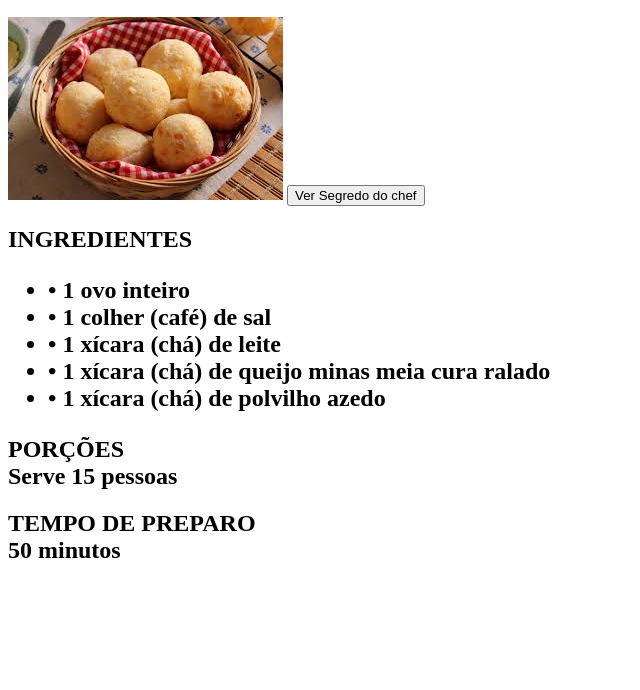
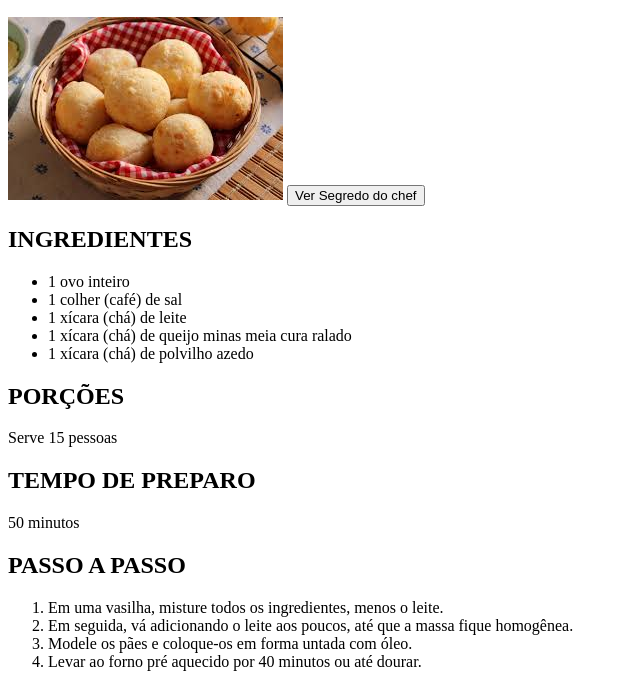
Before and after one commit to Paulohps2005/receitas-de-minas, a plain HTML site: page index.html in a window 1280 px wide. Shown: the part 110-800 px from the top of the page, without its empty margins (0-640 px from the left). Drawn offline with Linux system fonts and the light colour scheme.

Commit message:
feat: Adição do passo a passo da receita, e correção de sintaxe

```diff
--- a/index.html
+++ b/index.html
@@ -13,7 +13,7 @@
 
     <section>
         <h2>Pão de queijo</h2>
-        <img src="Pão de quijo.jpg" alt="imagem de pão de quijo">
+        <img src="Pão-de-quijo.jpg" alt="imagem de pão de quijo">
 
         <button popovertarget="segredo">Ver Segredo do chef</button>
         <div id="segredo" popover>
@@ -26,36 +26,45 @@
         </section>
 
         <section>
-            <h2>INGREDIENTES
+            <h2>INGREDIENTES</h2>
             <ul>
-                <li>• 1 ovo inteiro</li>
-                <li>• 1 colher (café) de sal</li>
-                <li>• 1 xícara (chá) de leite</li>
-                <li>• 1 xícara (chá) de queijo minas meia cura ralado</li>
-                <li>• 1 xícara (chá) de polvilho azedo</li>
+                <li> 1 ovo inteiro</li>
+                <li> 1 colher (café) de sal</li>
+                <li> 1 xícara (chá) de leite</li>
+                <li> 1 xícara (chá) de queijo minas meia cura ralado</li>
+                <li> 1 xícara (chá) de polvilho azedo</li>
             </ul>
-            </h2>
 
         </section>
 
         <section>
-            <h2>PORÇÕES<br>
+        <h2>PORÇÕES</h2>
+            <p>
                 Serve 15 pessoas
-            </h2>
+            </p>
+
         </section>
 
         <section>
-            <h2>TEMPO DE PREPARO<br>
+            <h2>TEMPO DE PREPARO</h2>
+            <p>
                 50 minutos
-            </h2>
+            </p>
 
         </section>
 
+        <section>
+            <h2>PASSO A PASSO</h2>
+            <ol>
+                <li>Em uma vasilha, misture todos os ingredientes, menos o leite. </li>
+                <li>Em seguida, vá adicionando o leite aos poucos, até que a massa fique homogênea.</li>
+                <li>Modele os pães e coloque-os em forma untada com óleo.</li>
+                <li>Levar ao forno pré aquecido por 40 minutos ou até dourar.</li>
+            </ol>
 
-
-
+        </section>
 
     </main>
 
 </body>
-</head>
+</html>
```
Also changed, not shown: Pão-de-quijo.jpg (renamed from Pão de quijo.jpg).
